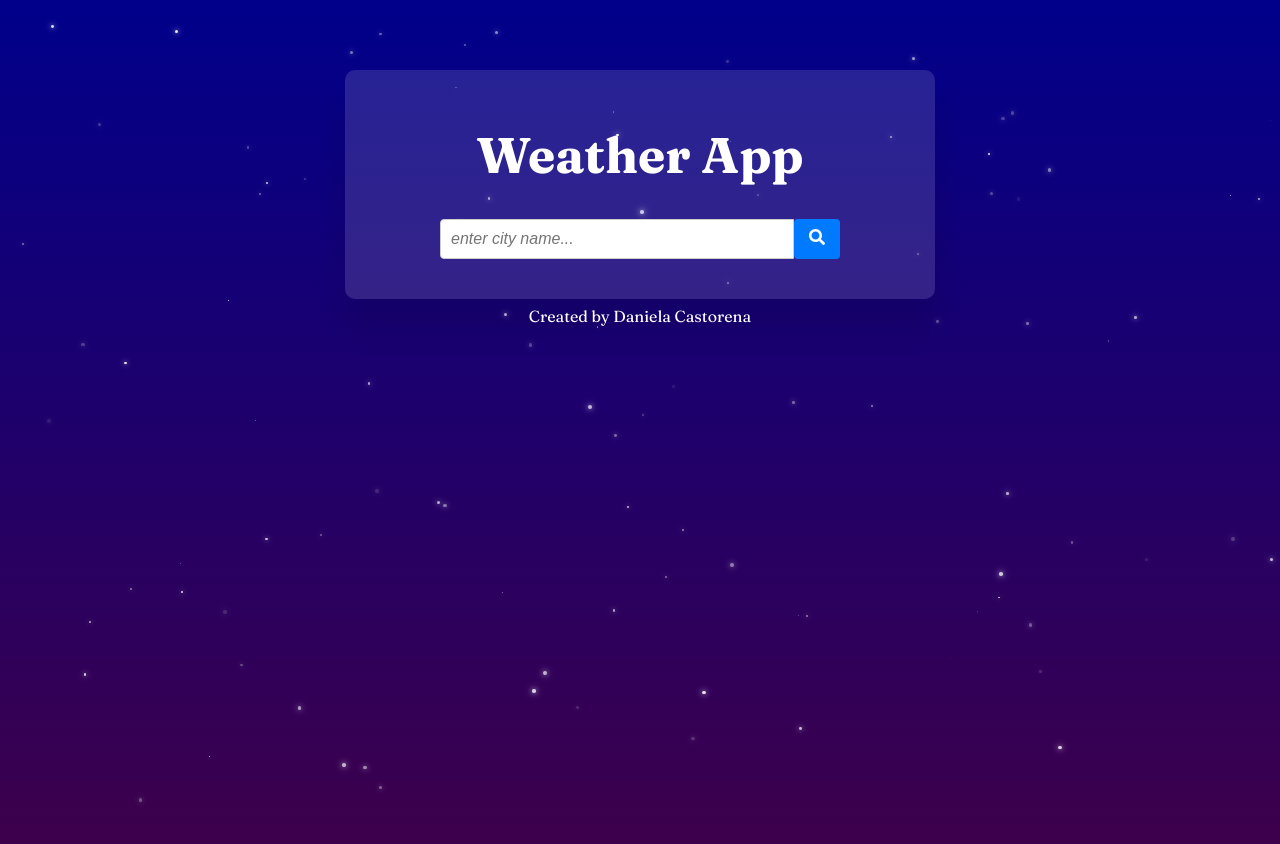
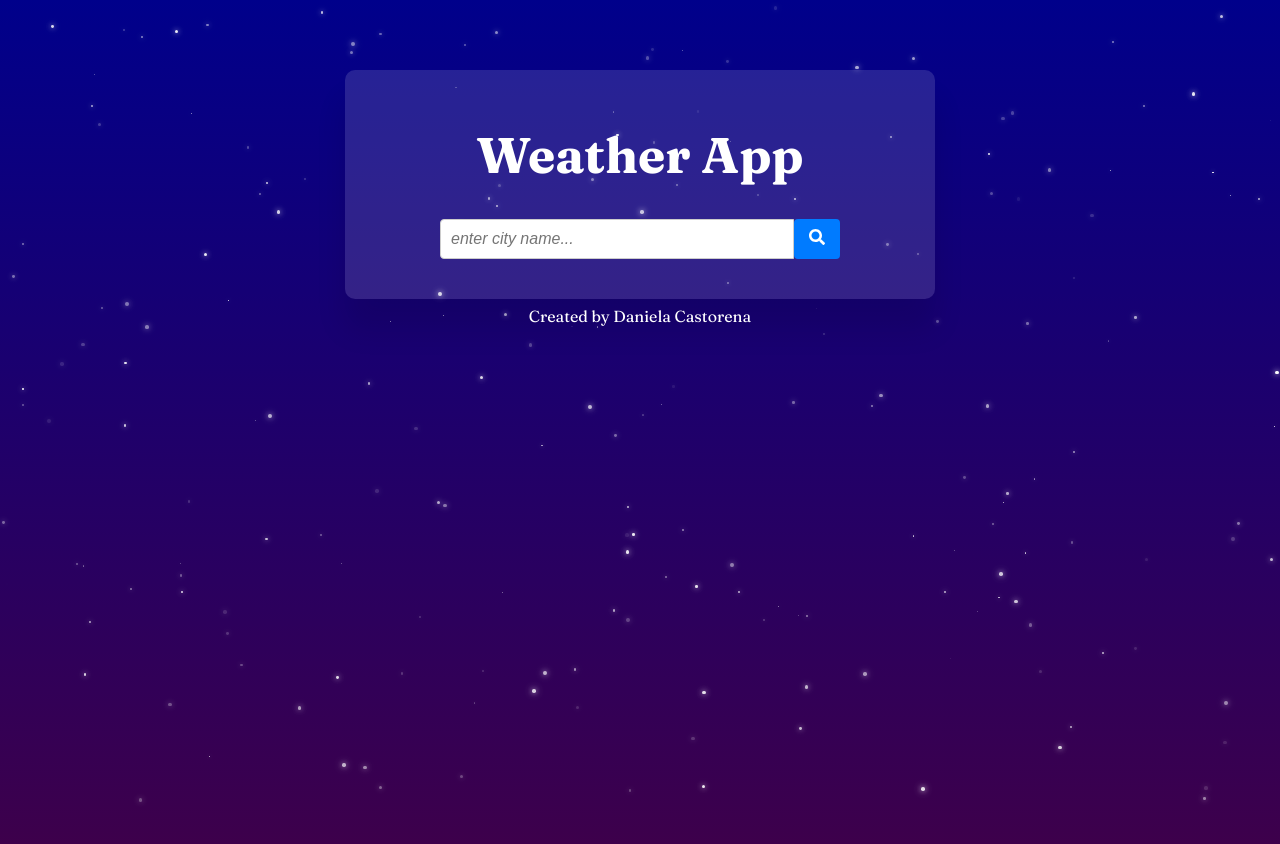
Before and after one commit to DanielaCastorena/React-Weather-App, a React (Create React App) app: page / in a window 1280 px wide. Shown: the top 844 px of the page. Built offline with nearby package versions, Linux system fonts and the light colour scheme; the HTML template or start-up script is replaced by a standard one.

Commit message:
Weather App

```diff
--- a/src/App.css
+++ b/src/App.css
@@ -314,32 +314,12 @@ img {
   box-shadow: 0 0 5px rgba(255, 255, 255, 0.8),
               0 0 10px rgba(255, 255, 255, 0.6),
               0 0 15px rgba(255, 255, 255, 0.4);
-  animation: twinkle 1.5s infinite alternate;
-}
-
-@keyframes twinkle {
-  0% {
-    opacity: 0.6;
-  }
-  100% {
-    opacity: 1;
-  }
-}
-
-.star {
-  position: absolute;
-  border-radius: 50%;
-  background-color: white;
-  pointer-events: none;
-  box-shadow: 0 0 5px rgba(255, 255, 255, 0.8),
-              0 0 10px rgba(255, 255, 255, 0.6),
-              0 0 15px rgba(255, 255, 255, 0.4);
   animation: twinkle infinite alternate;
 }
 
 @keyframes twinkle {
   0% {
-    opacity: 0.3;
+    opacity: 0;
   }
   100% {
     opacity: 1;
@@ -366,3 +346,13 @@ img {
   width: 100px;
   height: auto;
 }
+
+.starry-background {
+  position: fixed;
+  top: 0;
+  left: 0;
+  width: 100vw;
+  height: 100vh;
+  pointer-events: none;
+  z-index: -1;
+}
--- a/src/components/StarryBackground.js
+++ b/src/components/StarryBackground.js
@@ -3,11 +3,12 @@
 
 import { useEffect } from 'react';
 import { gsap } from 'gsap';
+import '../App.css';
 
 const StarryBackground = () => {
   useEffect(() => {
     const stars = [];
-    const starCount = 100; //number of stars
+    const starCount = 200; //number of stars
 
     //create stars
     for (let i = 0; i < starCount; i++) {
@@ -19,10 +20,10 @@ const StarryBackground = () => {
       star.style.opacity = Math.random();
       star.style.width = `${Math.random() * 3 + 1}px`;
       star.style.height = star.style.width;
-      star.style.top = `${Math.random() * window.innerHeight}px`;
-      star.style.left = `${Math.random() * window.innerWidth}px`;
+      star.style.top = `${Math.random() * 100}vh`;
+      star.style.left = `${Math.random() * 100}vw`;
 
-      document.body.appendChild(star);
+      document.querySelector('.starry-background').appendChild(star);
       stars.push(star);
 
       //GSAP animation for sparkle effect
@@ -36,12 +37,12 @@ const StarryBackground = () => {
 
     return () => {
       stars.forEach(star => {
-        document.body.removeChild(star);
+        document.querySelector('.starry-background').removeChild(star);
       });
     };
   }, []);
 
-  return null;
+  return <div className="starry-background" />;
 };
 
 export default StarryBackground;
```
